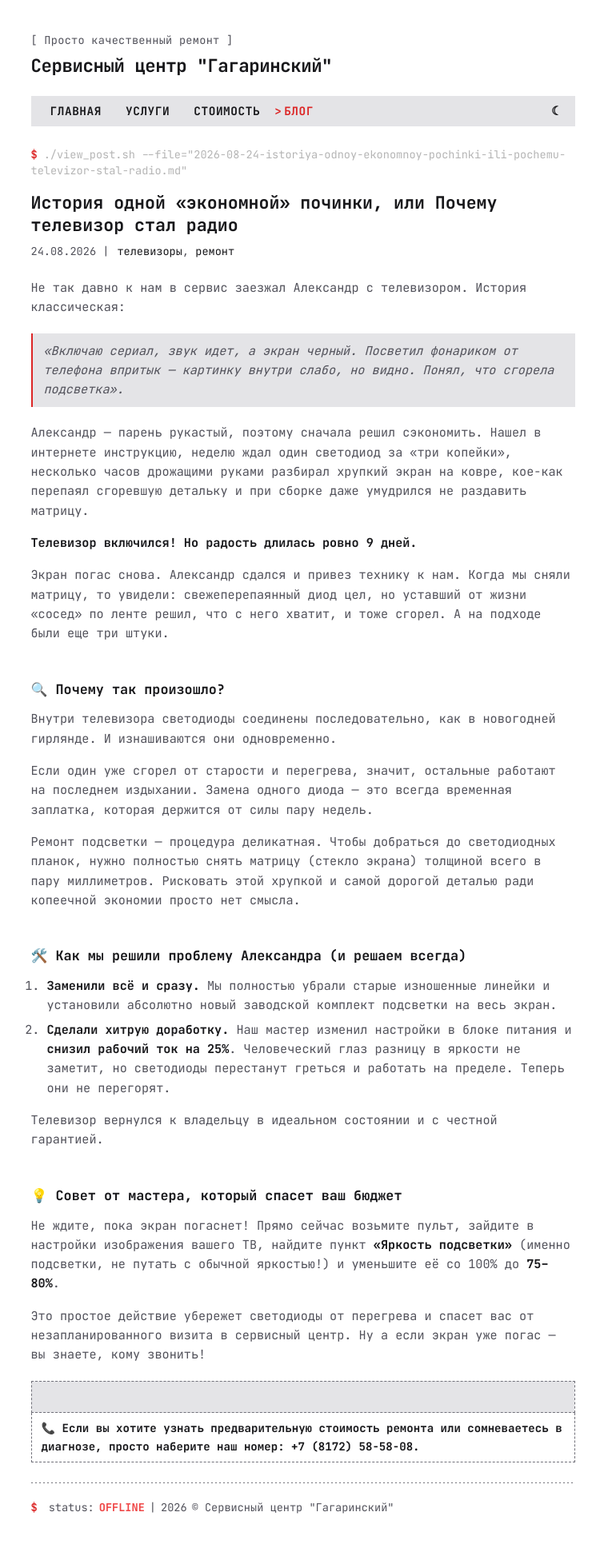
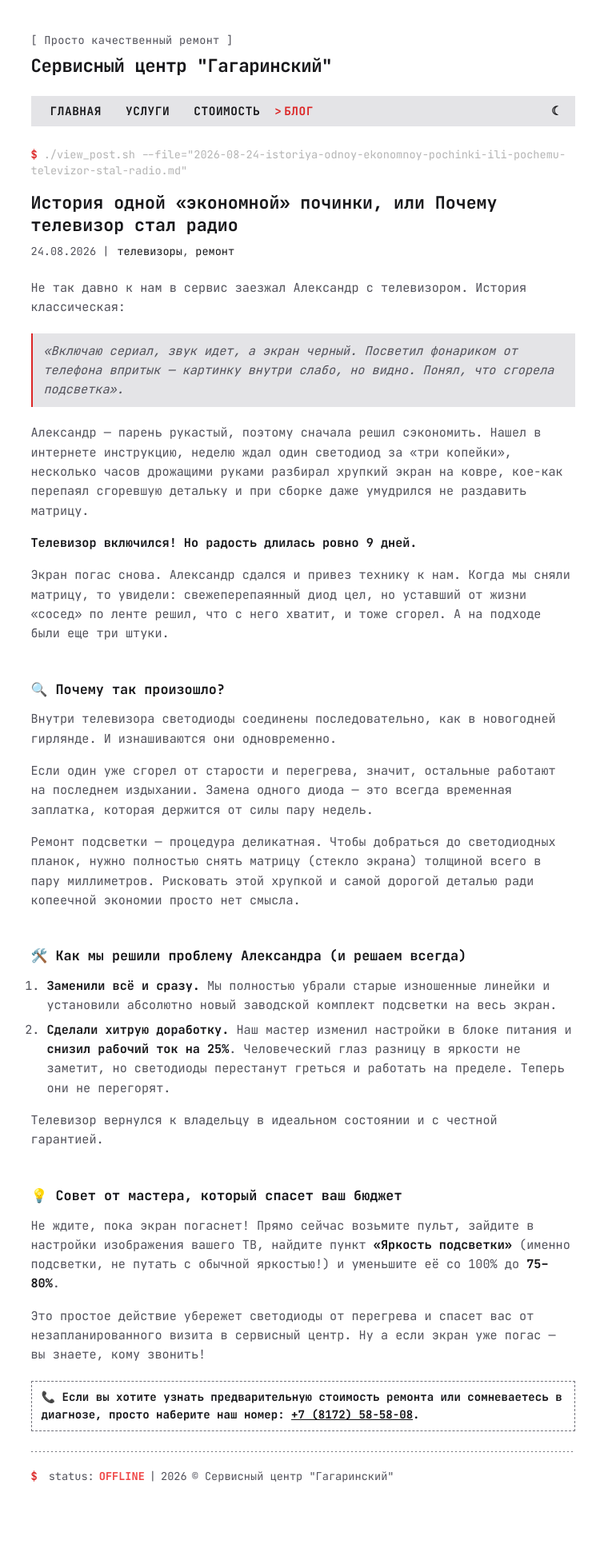
Before and after one commit to polinom11/polinom11.github.io, a Jekyll site: the page built from _posts/2026-08-24-istoriya-odnoy-ekonomnoy-pochinki-ili-pochemu-televizor-stal-radio.md, in a window 1280 px wide. Shown: the whole page at 80% size, without its empty margins (254-1004 px from the left). Built offline with Jekyll 4.4.1, drawn with Linux system fonts in a browser that asks for light colours; after the commit the page ends 1896 px from its top, so only the background shows below that.

Commit message:
Update 2026-08-24-istoriya-odnoy-ekonomnoy-pochinki-ili-pochemu-televizor-stal-radio.md

```diff
--- a/_posts/2026-08-24-istoriya-odnoy-ekonomnoy-pochinki-ili-pochemu-televizor-stal-radio.md
+++ b/_posts/2026-08-24-istoriya-odnoy-ekonomnoy-pochinki-ili-pochemu-televizor-stal-radio.md
@@ -43,6 +43,8 @@ tags:
 
 Это простое действие убережет светодиоды от перегрева и спасет вас от незапланированного визита в сервисный центр. Ну а если экран уже погас — вы знаете, кому звонить!
 
-| |
-| :--- |
-| 📞 **Если вы хотите узнать предварительную стоимость ремонта или сомневаетесь в диагнозе, просто наберите наш номер: +7 (8172) 58-58-08.** |
+<table>
+  <tr>
+    <td>📞 <strong>Если вы хотите узнать предварительную стоимость ремонта или сомневаетесь в диагнозе, просто наберите наш номер: <a href="tel:+78172585808">+7 (8172) 58-58-08</a>.</strong></td>
+  </tr>
+</table>
```
